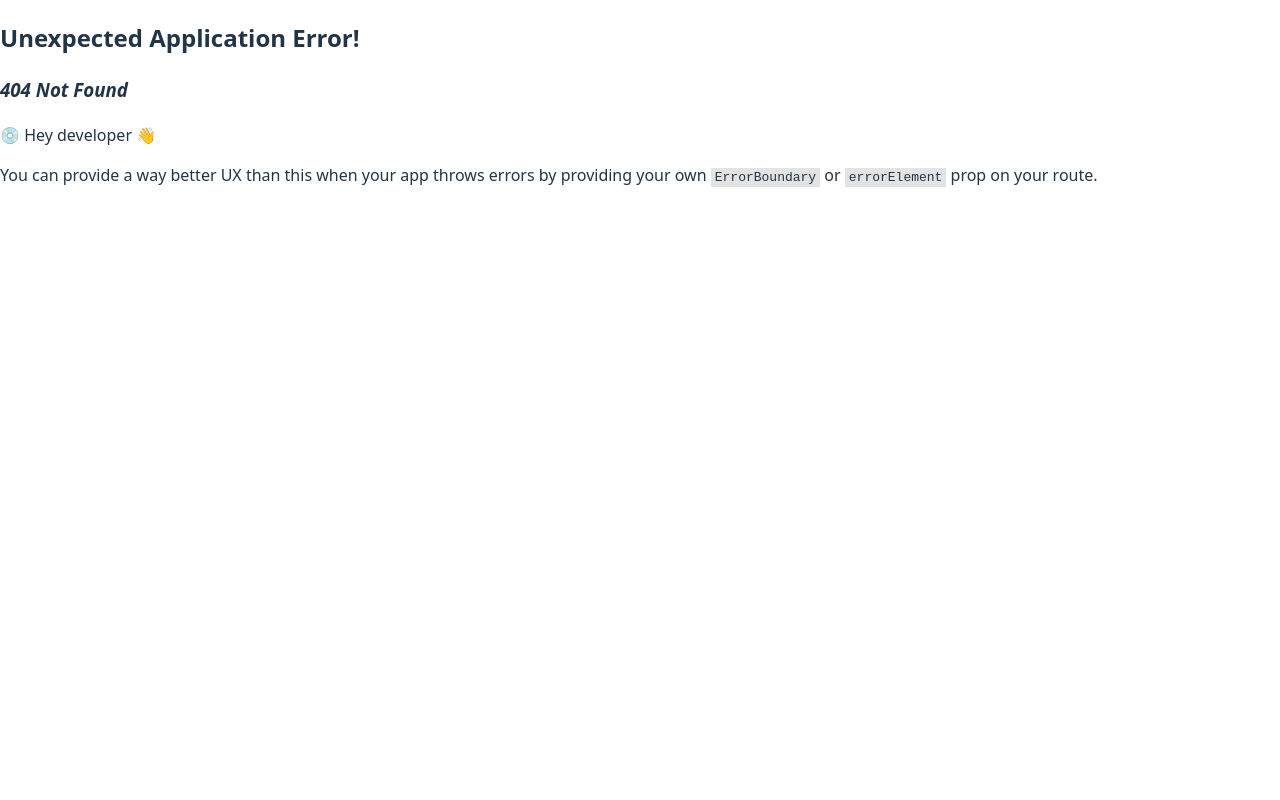
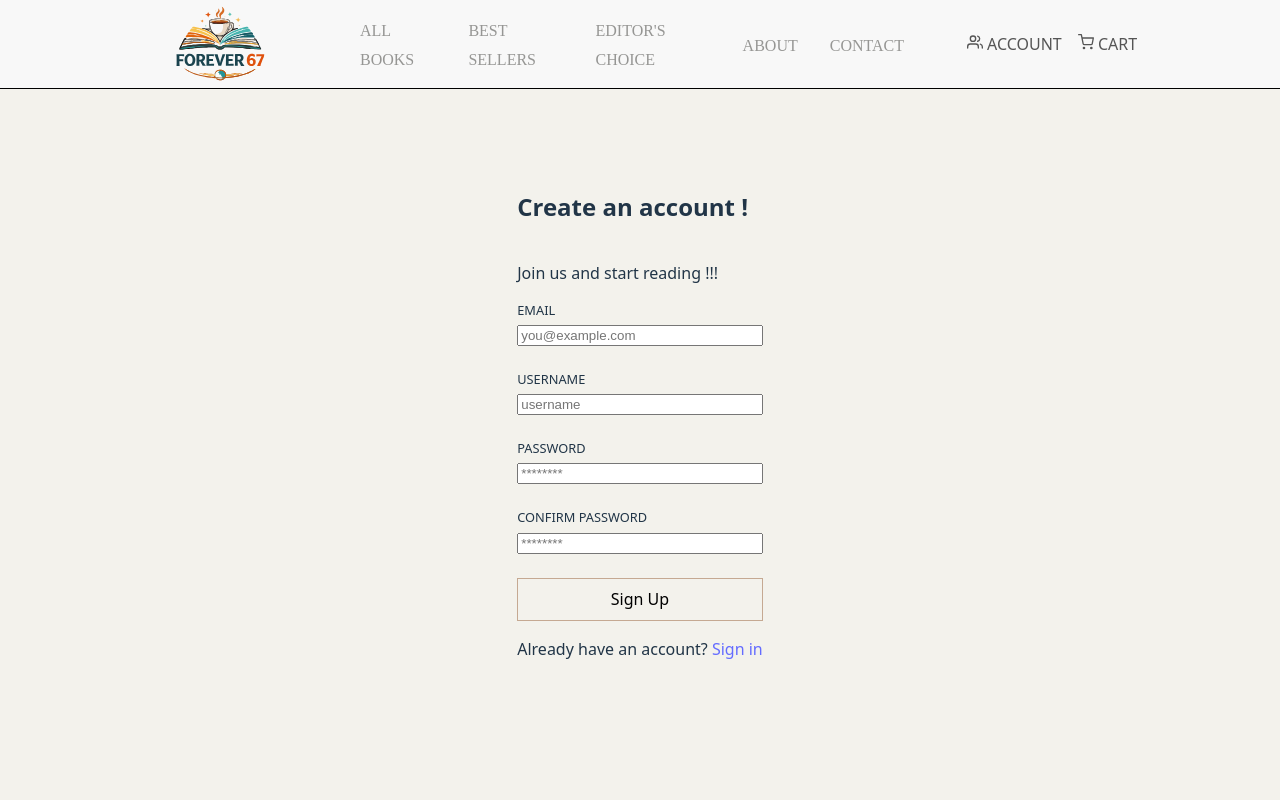
Before and after one commit to derekwu009/react-ecommerce, a React (Vite) app in the folder front-end/: page /signup in a window 1280 px wide. Before the commit this address had no page. Shown: the top 800 px of the page. Built offline with nearby package versions, Linux system fonts and the light colour scheme.

Commit message:
complete login and signup

```diff
--- /dev/null
+++ b/front-end/src/components/auth/Auth.jsx
@@ -0,0 +1,13 @@
+import { AuthContext } from "../../contexts/AuthContext";
+import { useState } from "react";
+
+export const AuthProvider = ({ children }) => {
+  const [accessToken, setAccessToken] = useState(null);
+
+  const login = (token) => setAccessToken(token);
+  const logout = () => setAccessToken(null);
+
+  return (
+    <AuthContext value={{ login, logout, accessToken }}>{children}</AuthContext>
+  );
+};
--- a/front-end/src/components/itemtable/ItemTable.css
+++ b/front-end/src/components/itemtable/ItemTable.css
@@ -50,3 +50,9 @@
 .cartItem-quantity input {
   font-size: 0.9rem;
 }
+
+button:hover {
+  background-color: lightgray;
+  color: black;
+  border: 1px solid black;
+}
--- /dev/null
+++ b/front-end/src/contexts/AuthContext.jsx
@@ -0,0 +1,3 @@
+import { createContext } from "react";
+
+export const AuthContext = createContext(null);
--- /dev/null
+++ b/front-end/src/pages/account/Account.css
@@ -0,0 +1,47 @@
+.site-content {
+  display: flex;
+  flex-direction: column;
+  align-items: center;
+  background-color: var(--main-bg);
+}
+
+.login-container {
+  display: flex;
+  flex-direction: column;
+  align-items: left;
+  margin: 5rem 0 5rem 0;
+}
+
+.form {
+  display: flex;
+  flex-direction: column;
+  gap: 24px;
+}
+
+.form .label {
+  text-transform: uppercase;
+  font-size: 0.8rem;
+}
+
+.field-group {
+  display: flex;
+  flex-direction: column;
+  gap: 5px;
+}
+
+.input {
+  outline: none;
+}
+
+.button {
+  background-color: inherit;
+  border: 1px solid var(--button-border);
+  color: black;
+  border-radius: 0;
+}
+
+.button:hover {
+  background-color: lightgray;
+  color: black;
+  border: 1px solid black;
+}
--- a/front-end/src/pages/account/Account.jsx
+++ b/front-end/src/pages/account/Account.jsx
@@ -1,3 +1,96 @@
+import { useContext, useState } from "react";
+import { AuthContext } from "../../contexts/AuthContext";
+import "./Account.css";
+
 export const Account = () => {
-  return <section className="account-section"></section>;
+  const [identifier, setIdentifier] = useState("");
+  const [password, setPassword] = useState("");
+  const [error, setError] = useState("");
+  cost[(loading, setLoading)] = useState(false);
+
+  const { login } = useContext(AuthContext);
+
+  const handleSubmit = async (e) => {
+    e.preventDefault();
+    setError("");
+    setLoading(true);
+
+    try {
+      const res = await fetch(
+        `${import.meta.env.VITE_API_URL}/api/auth/login`,
+        {
+          method: "POST",
+          headers: { "Content-Type": "application/json" },
+          credentials: "include",
+          body: JSON.stringify({ identifier, password }),
+        },
+      );
+
+      const data = await res.json();
+
+      if (!res.ok) {
+        setError(data.message);
+        return;
+      }
+
+      login(data.accessToken);
+
+      console.log("Access Token:", data.accessToken);
+    } catch (err) {
+      console.error(err);
+      setError("Server error");
+    } finally {
+      setLoading(false);
+    }
+  };
+
+  return (
+    <section className="account-section">
+      <div className="site-content">
+        <div className="login-container">
+          <h2>Welcome back!</h2>
+          <p>Sign in to your account</p>
+
+          <form className="form" onSubmit={handleSubmit}>
+            <div className="field-group">
+              <label className="label">Email or Username</label>
+              <input
+                className="input"
+                type="text"
+                placeholder="you@example.com"
+                value={identifier}
+                onChange={(e) => setIdentifier(e.target.value)}
+                required
+              />
+            </div>
+
+            <div className="field-group">
+              <label className="label">Password</label>
+              <input
+                className="input"
+                type="password"
+                placeholder="********"
+                value={password}
+                onChange={(e) => setPassword(e.target.value)}
+                required
+              />
+            </div>
+
+            <button className="button" type="submit" disabled={loading}>
+              Sign In
+            </button>
+          </form>
+
+          {error && <p className="error">{error}</p>}
+
+          <p className="footer" style={{ whiteSpace: "pre-wrap" }}>
+            {"Don't have an account? "}
+            <a href="/signup" className="link">
+              Create one
+            </a>
+          </p>
+        </div>
+      </div>
+    </section>
+  );
 };
--- a/front-end/src/pages/shopping-cart/ShoppingCart.css
+++ b/front-end/src/pages/shopping-cart/ShoppingCart.css
@@ -29,3 +29,9 @@
   border-color: black;
   border-radius: 0;
 }
+
+button:hover {
+  background-color: lightgray;
+  color: black;
+  border: 1px solid black;
+}
--- /dev/null
+++ b/front-end/src/pages/signup/Signup.jsx
@@ -0,0 +1,144 @@
+import { useContext, useState } from "react";
+import { AuthContext } from "../../contexts/AuthContext";
+import { useNavigate } from "react-router-dom";
+
+export const Signup = () => {
+  const [email, setEmail] = useState("");
+  const [username, setUsername] = useState("");
+  const [password, setPassword] = useState("");
+  const [confirmPassword, setConfirmPassword] = useState("");
+  const [error, setError] = useState("");
+  const [loading, setLoading] = useState(false);
+
+  const { login } = useContext(AuthContext);
+  const navigate = useNavigate();
+
+  const handleSubmit = async (e) => {
+    e.preventDefault();
+    setError("");
+
+    if (password !== confirmPassword) {
+      setError("Passwords do not match.");
+      return;
+    }
+
+    setLoading(true);
+
+    try {
+      const res = await fetch(
+        `${import.meta.env.VITE_API_URL}/api/auth/login`,
+        {
+          method: "POST",
+          headers: { "Content-Type": "application/json" },
+          credentials: "include",
+          body: JSON.stringify({ email, username, password }),
+        },
+      );
+
+      const data = await res.json();
+
+      if (!res.ok) {
+        setError(data.message);
+        return;
+      }
+
+      const loginRes = await fetch(
+        `${import.meta.env.VITE_API_URL}/api/auth/login`,
+        {
+          method: "POST",
+          headers: { "Content-Type": "application/json" },
+          credentials: "include",
+          body: JSON.stringify({ identifier: email, password }),
+        },
+      );
+
+      const loginData = await loginRes.json();
+
+      if (!loginRes.ok) {
+        setError(loginData.message);
+        return;
+      }
+
+      login(loginData.accessToken);
+      navigate("/");
+    } catch (err) {
+      console.error(err);
+      setError("Server error.");
+    } finally {
+      setLoading(false);
+    }
+  };
+  return (
+    <section className="signup-section">
+      <div className="site-content">
+        <div className="login-container">
+          <h2>Create an account !</h2>
+          <p>Join us and start reading !!!</p>
+
+          <form className="form" onSubmit={handleSubmit}>
+            <div className="field-group">
+              <label className="label">Email</label>
+              <input
+                className="input"
+                type="email"
+                placeholder="you@example.com"
+                value={email}
+                onChange={(e) => setEmail(e.target.value)}
+                required
+              />
+            </div>
+
+            <div className="field-group">
+              <label className="label">Username</label>
+              <input
+                className="input"
+                type="text"
+                placeholder="username"
+                value={username}
+                onChange={(e) => setUsername(e.target.value)}
+                required
+              />
+            </div>
+
+            <div className="field-group">
+              <label className="label">Password</label>
+              <input
+                className="input"
+                type="password"
+                placeholder="********"
+                value={password}
+                onChange={(e) => setPassword(e.target.value)}
+                required
+              />
+            </div>
+
+            <div className="field-group">
+              <label className="label">Confirm Password</label>
+              <input
+                className="input"
+                type="password"
+                placeholder="********"
+                value={confirmPassword}
+                onChange={(e) => setConfirmPassword(e.target.value)}
+                required
+              />
+            </div>
+
+            <button className="button" type="submit" disabled={loading}>
+              Sign Up
+            </button>
+          </form>
+
+          {error && <p className="error">{error}</p>}
+
+          <p className="footer" style={{ whiteSpace: "pre-wrap" }}>
+            {"Already have an account? "}
+            <a href="/account" className="link">
+              Sign in
+            </a>
+          </p>
+        </div>
+      </div>
+    </section>
+  );
+};
```
Also changed, not shown: front-end/src/App.jsx (+11 -3 lines), front-end/src/pages/signup/Signup.css (added), 2 other files (tests, documents, lock files or other folders).
